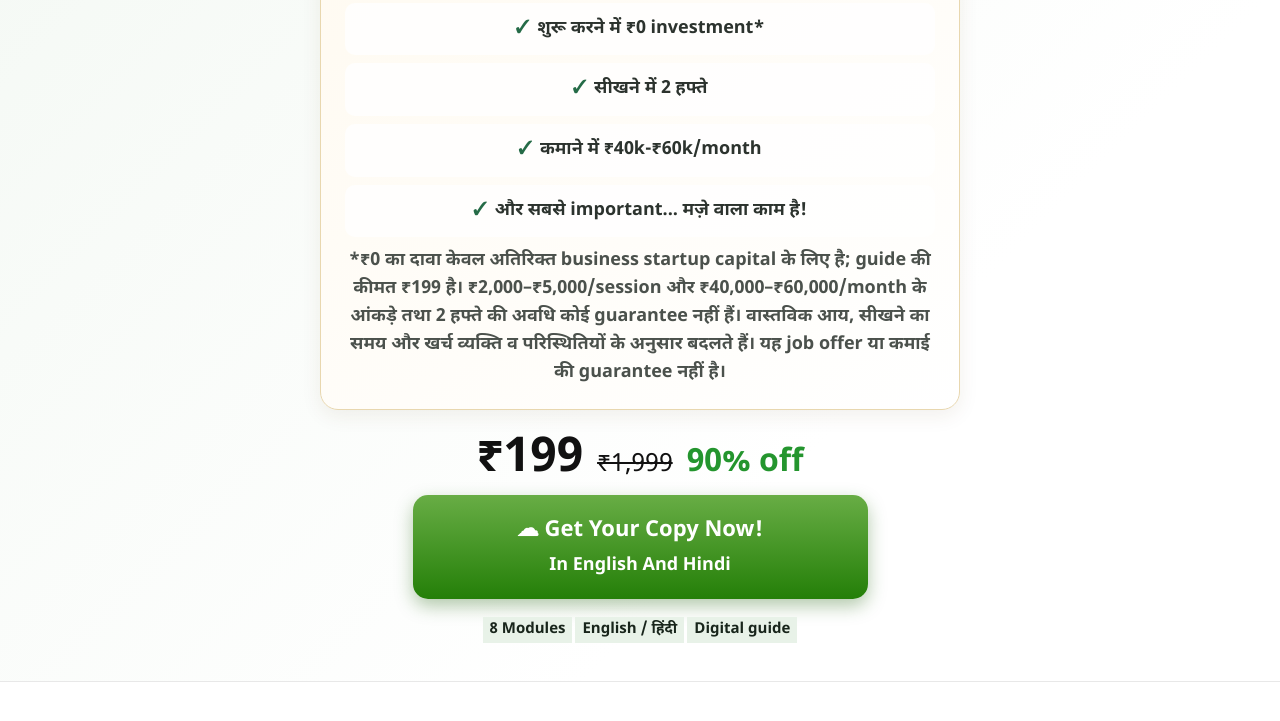
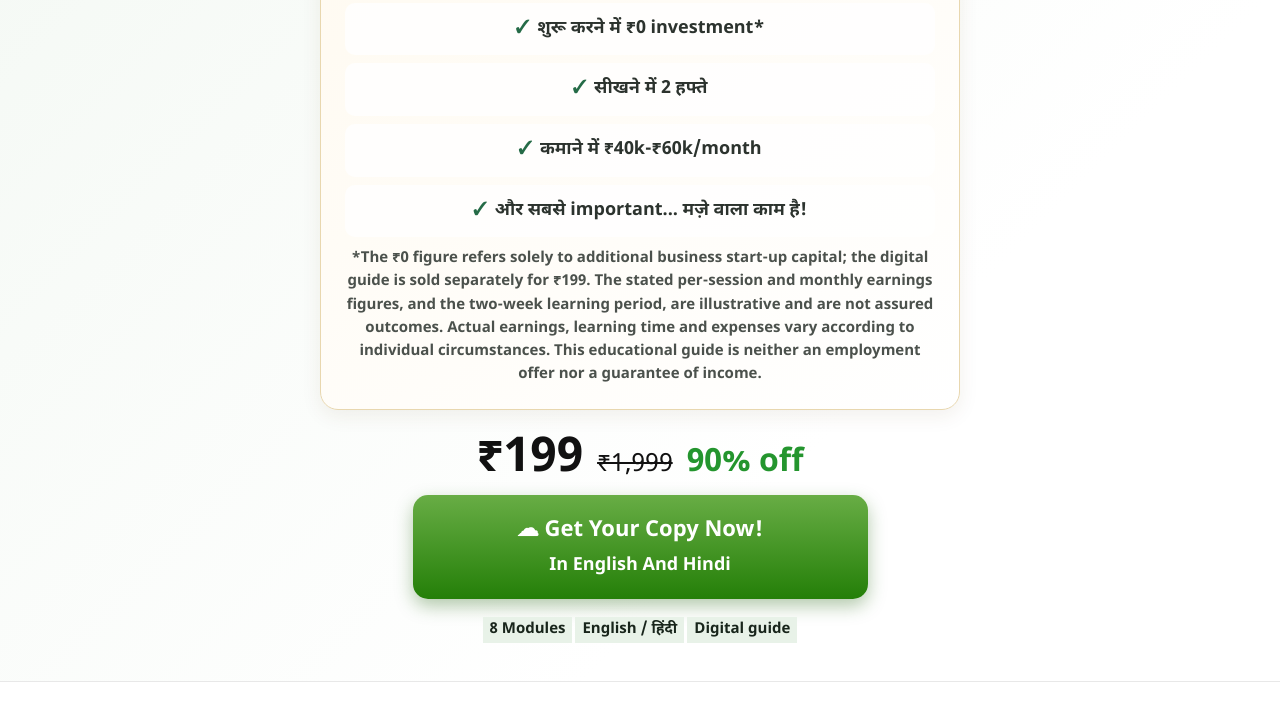
Before and after one commit to infoguide-pdf/pdf-ui, a plain HTML site: page index.html in a window 1280 px wide. Shown: the part 916-1637 px from the top of the page. Drawn offline with Linux system fonts and the light colour scheme.

Commit message:
Update earnings disclaimer wording
Co-authored-by: Copilot <223556219+Copilot@users.noreply.github.com>

```diff
--- a/index.html
+++ b/index.html
@@ -44,7 +44,7 @@
   .income-pitch ul{display:grid;gap:8px;list-style:none;padding:0}
   .income-pitch li{display:flex;align-items:center;justify-content:center;gap:8px;padding:11px 12px;border-radius:10px;background:rgba(255,255,255,.82);font-size:clamp(15px,3.8vw,18px);font-weight:700;color:#2c332e;text-align:center}
   .income-pitch li::before{content:"✓";flex:0 0 auto;color:#256b47;font-weight:900}
-  .income-pitch__note{margin-top:10px;color:#4b514c;font-size:clamp(15px,3.8vw,18px);font-weight:600;line-height:1.55}
+  .income-pitch__note{margin-top:10px;color:#4b514c;font-size:clamp(14px,1.4vw,15px);font-weight:600;line-height:1.55}
   .hero-image{display:block;width:100%;max-width:640px;max-height:310px;object-fit:cover;border:1px solid #d7e5d9;border-radius:18px;margin:0 auto 24px}
   .purchase-offer{max-width:640px;margin:18px auto 0}
   .purchase-price{display:flex;align-items:baseline;justify-content:center;gap:14px;margin-bottom:8px;line-height:1.15}
@@ -178,7 +178,7 @@
         <li>कमाने में ₹40k-₹60k/month</li>
         <li>और सबसे important... मज़े वाला काम है!</li>
       </ul>
-      <p class="income-pitch__note">*₹0 का दावा केवल अतिरिक्त business startup capital के लिए है; guide की कीमत ₹199 है। ₹2,000–₹5,000/session और ₹40,000–₹60,000/month के आंकड़े तथा 2 हफ्ते की अवधि कोई guarantee नहीं हैं। वास्तविक आय, सीखने का समय और खर्च व्यक्ति व परिस्थितियों के अनुसार बदलते हैं। यह job offer या कमाई की guarantee नहीं है।</p>
+      <p class="income-pitch__note">*The ₹0 figure refers solely to additional business start-up capital; the digital guide is sold separately for ₹199. The stated per-session and monthly earnings figures, and the two-week learning period, are illustrative and are not assured outcomes. Actual earnings, learning time and expenses vary according to individual circumstances. This educational guide is neither an employment offer nor a guarantee of income.</p>
     </div>
 
     <div class="purchase-offer">
```
